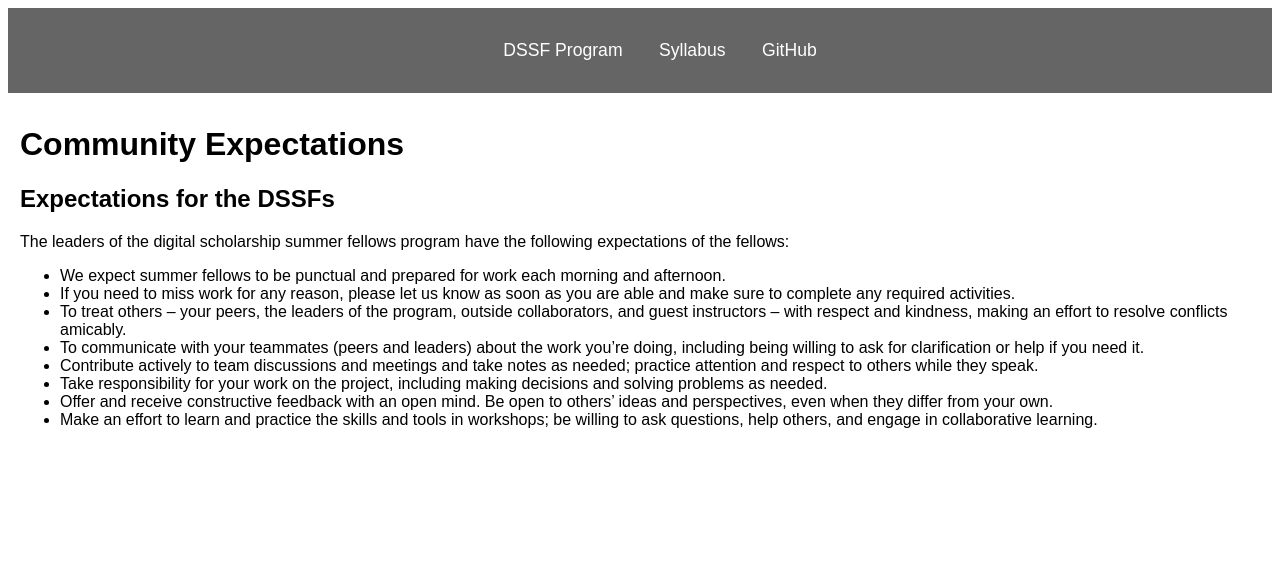
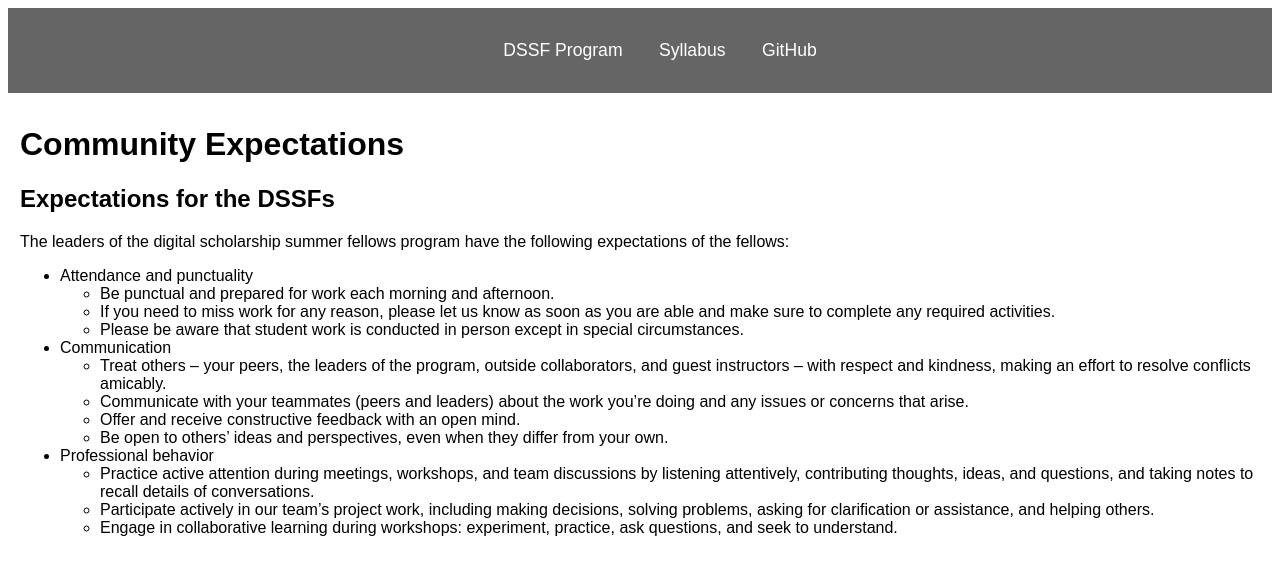
Before and after one commit to digbmc/dssf-syll, a Jekyll site: the page built from expectations.md, in a window 1280 px wide. Shown: the top 575 px of the page. Built offline with Jekyll 4.4.1, drawn with Linux system fonts in a browser that asks for light colours.

Commit message:
update expectations

```diff
--- a/expectations.md
+++ b/expectations.md
@@ -7,11 +7,16 @@ title: Community Expectations
 
 The leaders of the digital scholarship summer fellows program have the following expectations of the fellows:
 
-- We expect summer fellows to be punctual and prepared for work each morning and afternoon.
-- If you need to miss work for any reason, please let us know as soon as you are able and make sure to complete any required activities.
-- To treat others -- your peers, the leaders of the program, outside collaborators, and guest instructors -- with respect and kindness, making an effort to resolve conflicts amicably.
-- To communicate with your teammates (peers and leaders) about the work you're doing, including being willing to ask for clarification or help if you need it.
-- Contribute actively to team discussions and meetings and take notes as needed; practice attention and respect to others while they speak.
-- Take responsibility for your work on the project, including making decisions and solving problems as needed.
-- Offer and receive constructive feedback with an open mind. Be open to others' ideas and perspectives, even when they differ from your own.
-- Make an effort to learn and practice the skills and tools in workshops; be willing to ask questions, help others, and engage in collaborative learning.
+- Attendance and punctuality
+  - Be punctual and prepared for work each morning and afternoon.
+  - If you need to miss work for any reason, please let us know as soon as you are able and make sure to complete any required activities.
+  - Please be aware that student work is conducted in person except in special circumstances.
+- Communication
+  - Treat others -- your peers, the leaders of the program, outside collaborators, and guest instructors -- with respect and kindness, making an effort to resolve conflicts amicably.
+  - Communicate with your teammates (peers and leaders) about the work you're doing and any issues or concerns that arise.
+  - Offer and receive constructive feedback with an open mind.
+  - Be open to others' ideas and perspectives, even when they differ from your own.
+- Professional behavior
+  - Practice active attention during meetings, workshops, and team discussions by listening attentively, contributing thoughts, ideas, and questions, and taking notes  to recall details of conversations.
+  - Participate actively in our team's project work, including making decisions, solving problems, asking for clarification or assistance, and helping others.
+  - Engage in collaborative learning during workshops: experiment, practice, ask questions, and seek to understand.
```
